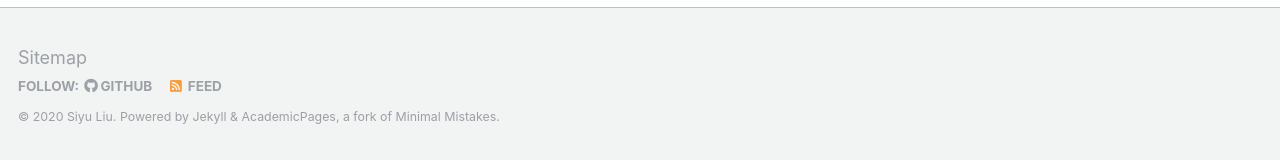
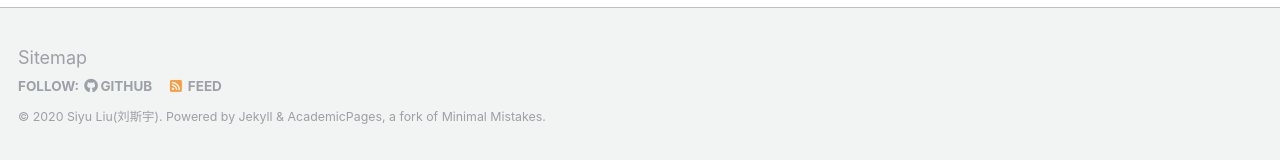
Before and after one commit to a79461378945/liusy58.github.io, a Jekyll site: the page built from _pages/about.md, in a window 1280 px wide and 900 px high, scrolled down 2463 px. Shown: the part 737-897 px from the top of the window. Built offline with Jekyll 4.4.1, drawn with Linux system fonts in a browser that asks for light colours.

Commit message:
修改了一些配置

```diff
--- a/_config.yml
+++ b/_config.yml
@@ -9,7 +9,7 @@
 locale                   : "en-US"
 title                    : "Siyu Liu(刘斯宇)"
 title_separator          : "-"
-name                     : &name "Siyu Liu"
+name                     : &name "Siyu Liu(刘斯宇)"
 description              : &description "personal description"
 url                      : https://liusy58.github.io # the base hostname & protocol for your site e.g. "https://mmistakes.github.io"
 baseurl                  : "" # the subpath of your site, e.g. "/blog"
```
